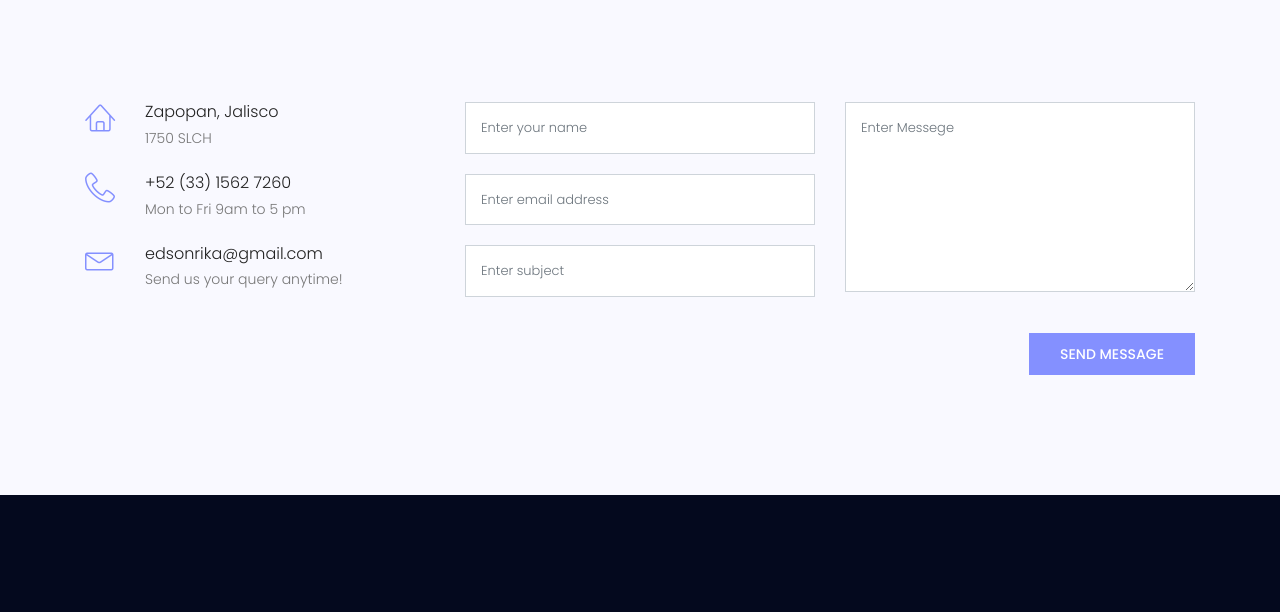
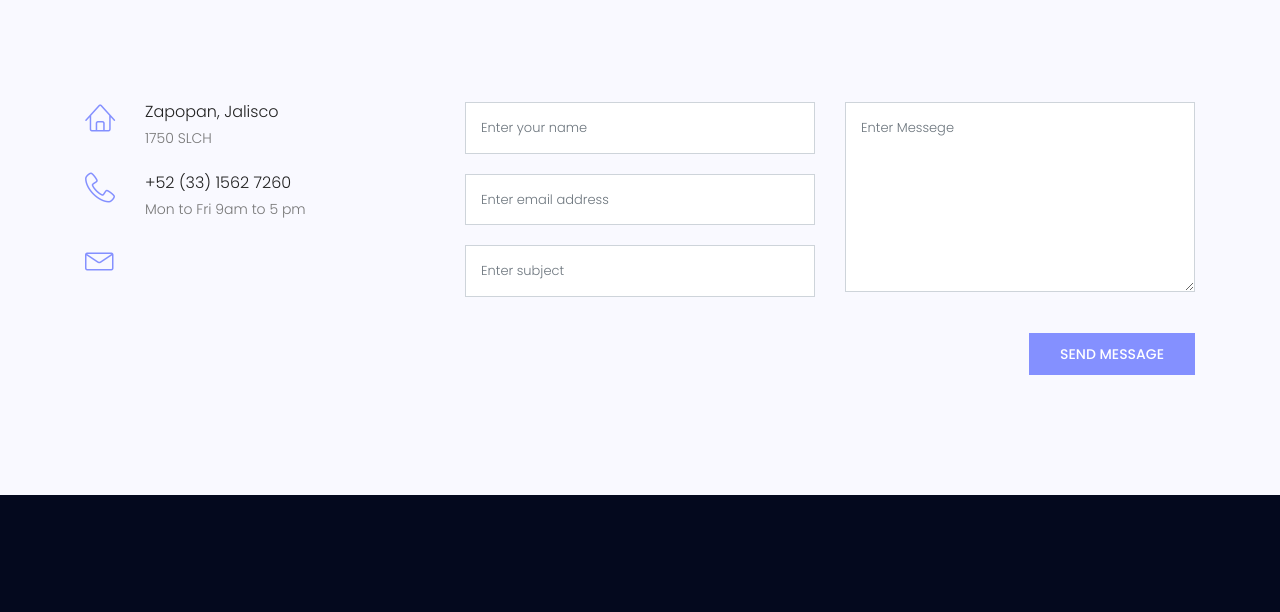
Before and after one commit to JoseCardonaFigueroa/edson-cv, a plain HTML site: page contact.html in a window 1280 px wide. Shown: the part 929-1541 px from the top of the page. Drawn offline with nearby package versions, Linux system fonts and the light colour scheme; some packages are replaced by stand-ins of ours.

Commit message:
Update contact.html

```diff
--- a/contact.html
+++ b/contact.html
@@ -134,10 +134,6 @@
 								<div class="icon">
 									<span class="lnr lnr-envelope"></span>
 								</div>
-								<div class="contact-details">
-									<h5>edsonrika@gmail.com</h5>
-									<p>Send us your query anytime!</p>
-								</div>
 							</div>
 						</div>
 						<div class="col-lg-8">
```
